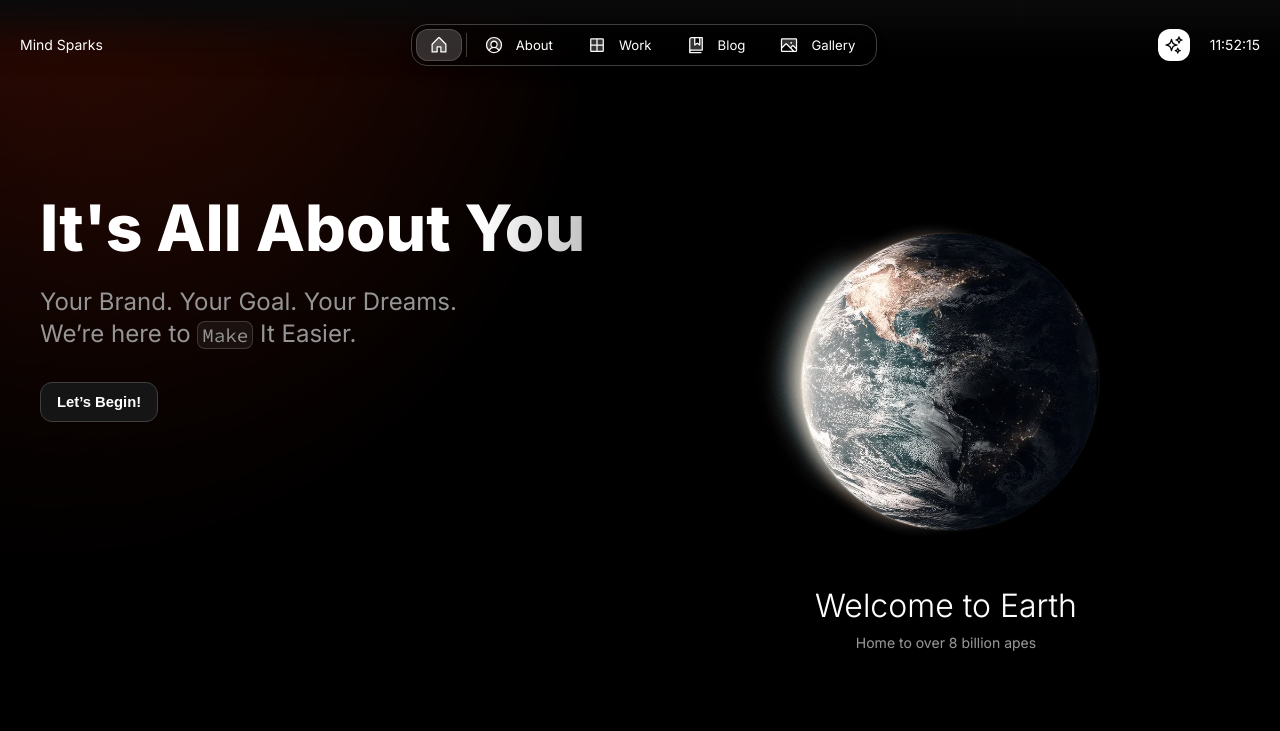
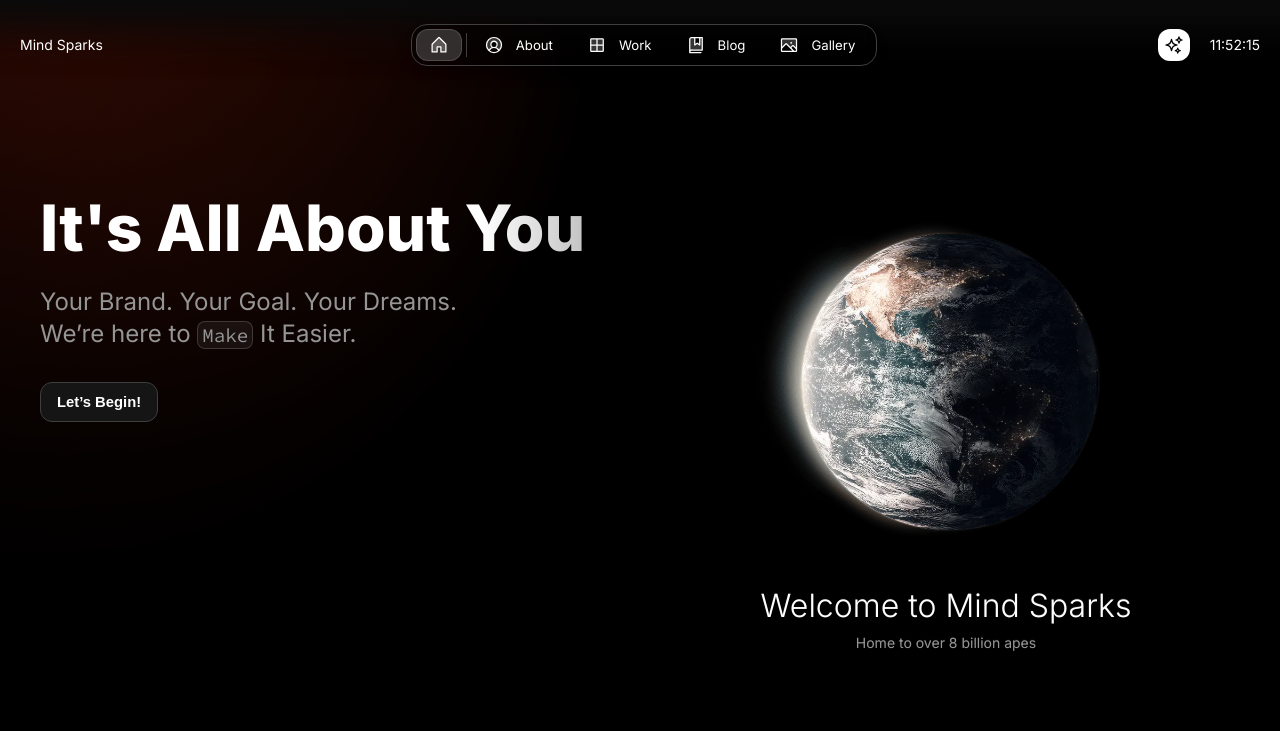
Before and after one commit to MindSparksDigitalAgency/official-website, a Next.js app: page / in a window 1280 px wide. Shown: the top 731 px of the page. Built offline with nearby package versions, Linux system fonts and the light colour scheme.

Commit message:
fix/el-image-headline

```diff
--- a/src/app/page.tsx
+++ b/src/app/page.tsx
@@ -112,7 +112,7 @@ export default function Home() {
                 sizes="640px"
               />
               <Heading as="h2" align="center" variant="display-default-xs">
-                Welcome to Earth
+                Welcome to {person.firstName} {person.lastName}
               </Heading>
               <Text
                 align="center"
```
